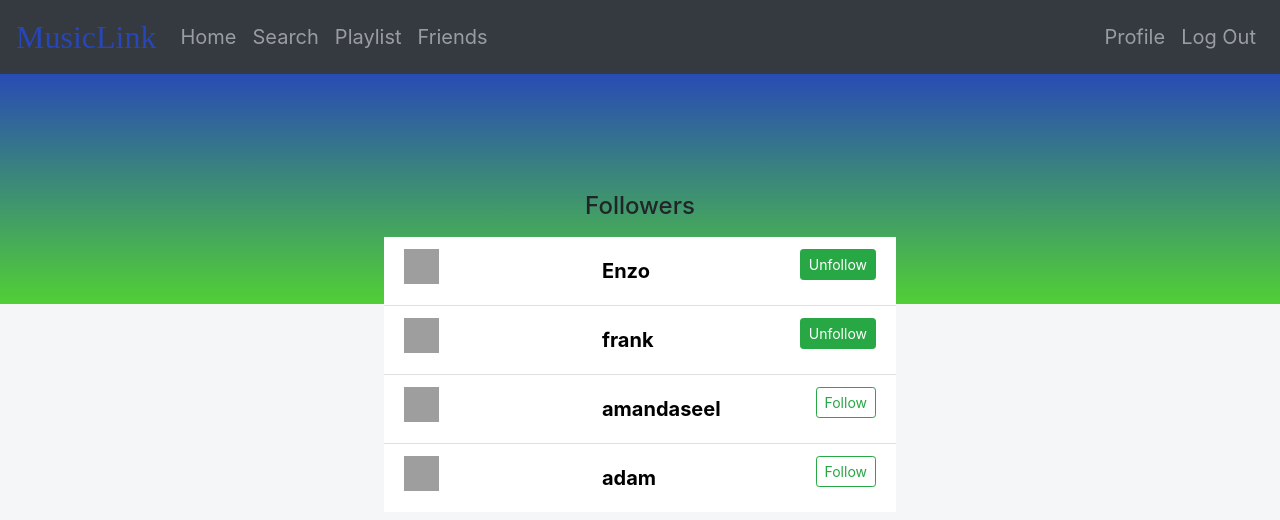
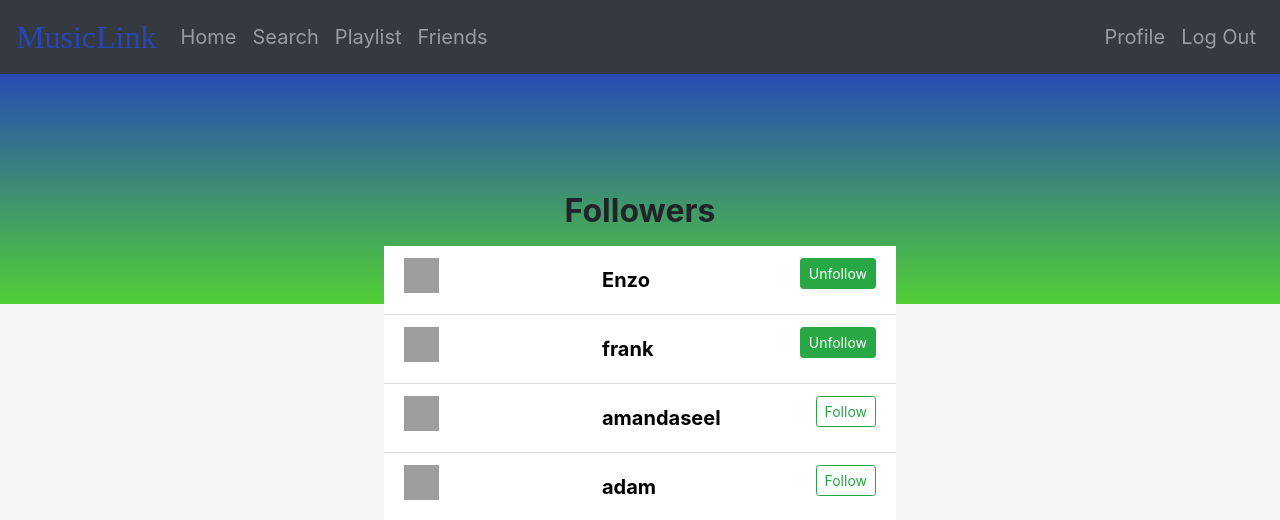
Before and after one commit to maiklarooij/MusicLink, a Flask app: page /followerslist in a window 1280 px wide. Shown: the top 520 px of the page. Run offline with Flask 2, Linux system fonts and the light colour scheme; a user stored in the database is signed in; some libraries are stand-ins or nearby versions; grey boxes are pictures that could not be loaded.

Commit message:
followers

```diff
--- a/templates/followers.html
+++ b/templates/followers.html
@@ -5,7 +5,7 @@
 {% endblock %}
 
 {% block main %}
-    <b style="text-align: center;"><h4>Followers</h4></b>
+    <h2><b>Followers</b></h2>
     </p>
     <div style='float:center; display: flex; justify-content: center;'>
         <ul class="list-group list-group-flush" style="width: 40%;">
--- a/templates/following.html
+++ b/templates/following.html
@@ -5,7 +5,7 @@
 {% endblock %}
 
 {% block main %}
-    <b style="text-align: center;"><h4>Following</h4></b>
+    <h2><b>Following</b></h2>
     </p>
     <div style='float:center; display: flex; justify-content: center;'>
         <ul class="list-group list-group-flush" style="width: 40%;">
--- a/templates/settings.html
+++ b/templates/settings.html
@@ -5,7 +5,9 @@
 {% endblock %}
 
 {% block main %}
-    <form id="password" action="/changepassword" method="get"><button class="btn btn-secondary" id="submit" type="submit">Change password</button></form>
+    <form id="password" action="/changepassword" method="get">
+        <button class="btn btn-secondary" id="submit" type="submit">Change password</button></form>
     </p>
-    <form id="username" action="/changeusername" method="GET"><button class="btn btn-secondary" id="submit" type="submit">Change username</button></form>
+    <form id="username" action="/changeusername" method="GET">
+        <button class="btn btn-secondary" id="submit" type="submit">Change username</button></form>
 {% endblock %}
```
